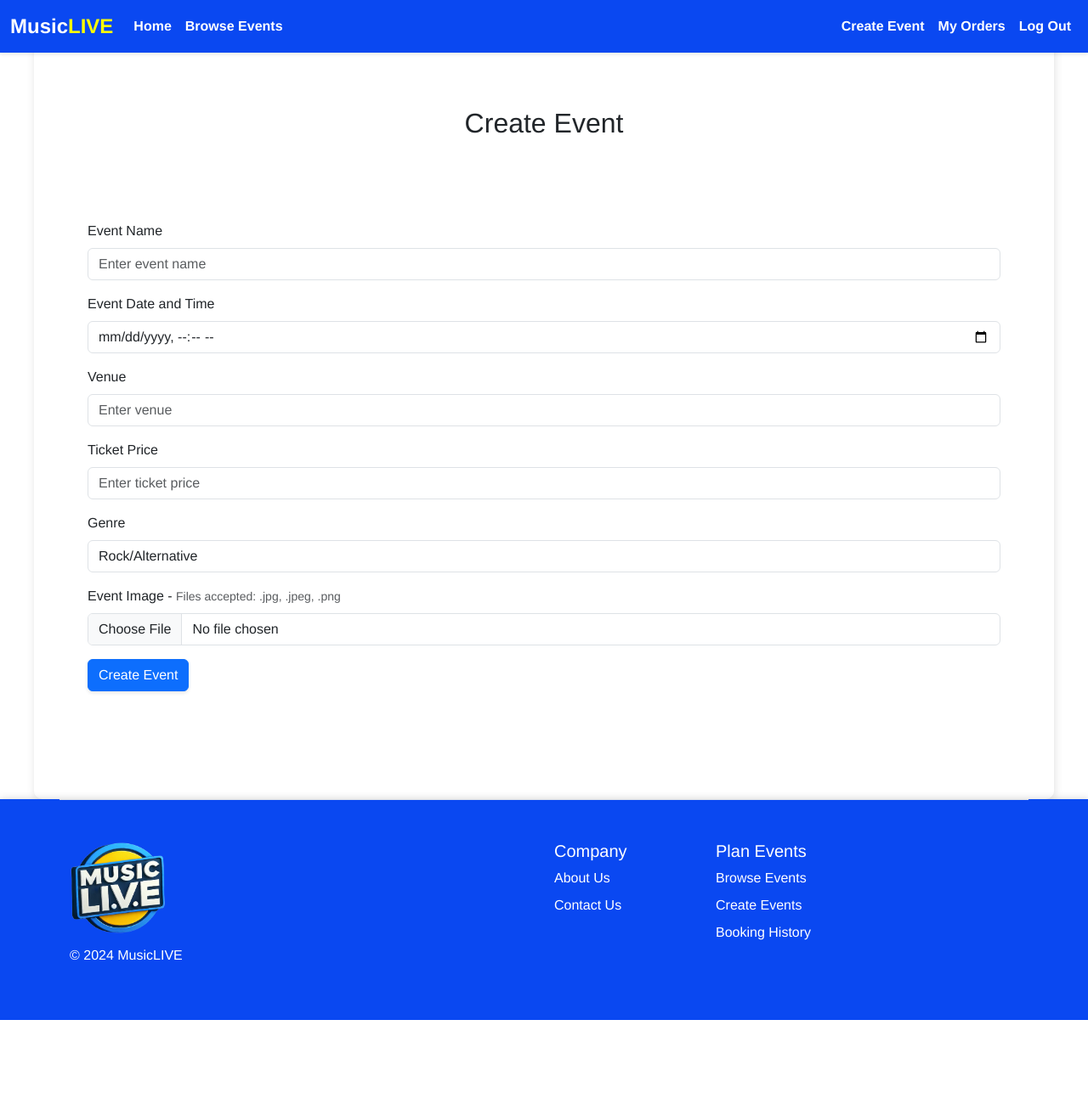
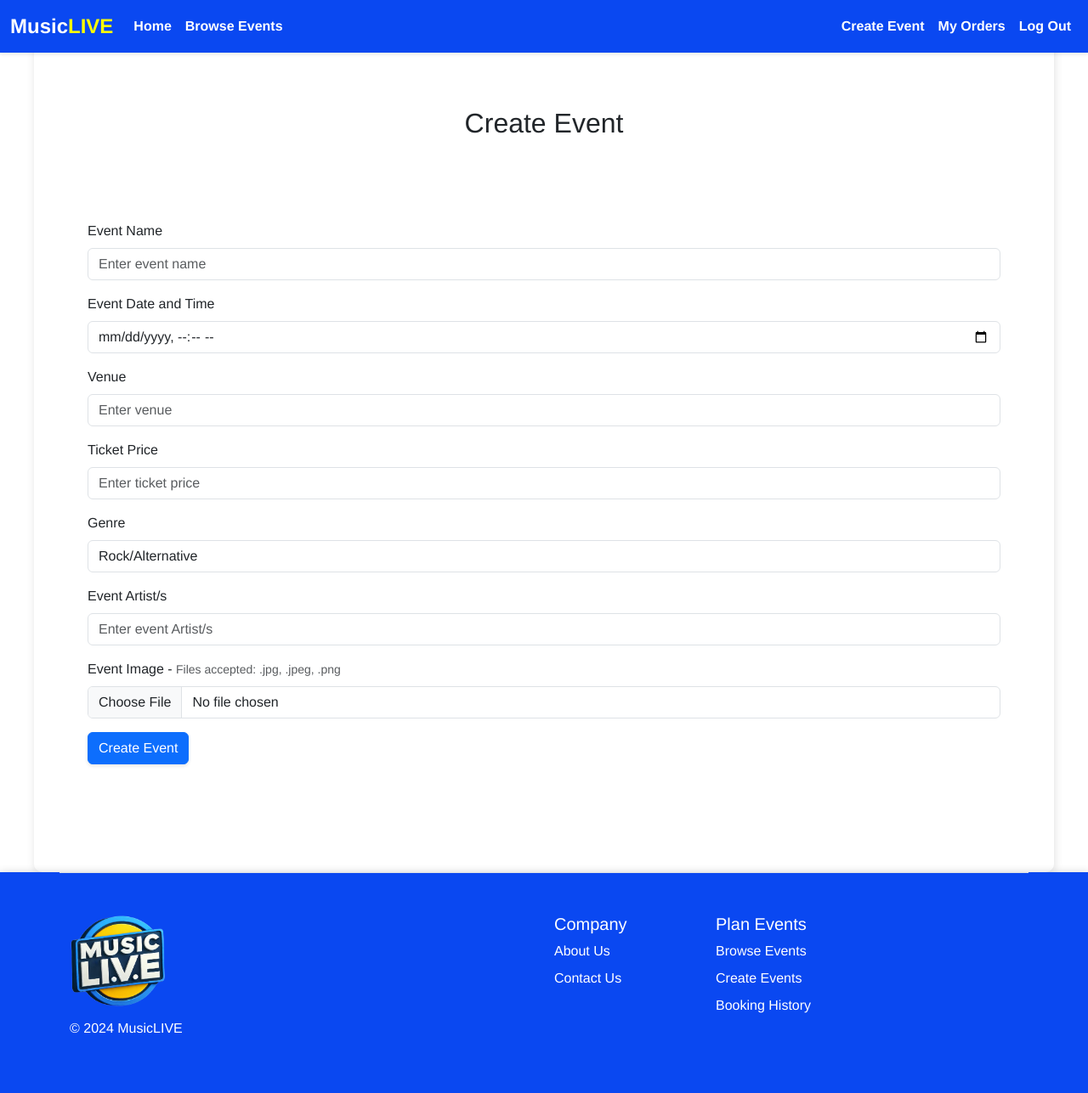
Before and after one commit to whisper0606/IAB207-Ass3-2024-Group-45, a Flask app: page /create_event in a window 1280 px wide. Shown: the whole page at 85% size. Before the commit the page ends 1201 px from the top, so only its background shows below. Run offline with Flask 3, Linux system fonts and the light colour scheme; a user stored in the database is signed in; some libraries are stand-ins or nearby versions.

Commit message:
added artists to db, create event and event_details

```diff
--- a/website/events.py
+++ b/website/events.py
@@ -33,6 +33,7 @@ def create_event():
             venue=form.event_venue.data,
             ticket_price=form.event_ticket_price.data,
             genre=form.event_genre.data,
+            artists=form.event_artists.data,
             status="OPEN",
             image=filename,
             creator_id=creator_id
--- a/website/forms.py
+++ b/website/forms.py
@@ -28,6 +28,7 @@ class CreateEventForm(FlaskForm): # This form is for creating events
     event_venue=StringField("Venue", validators=[InputRequired()])
     event_ticket_price=IntegerField("Ticket Price", validators=[InputRequired()])
     event_genre=SelectField("Genre", choices=[("ROCK_ALT", "Rock/Alternative"), ("POP_FOLK","Pop/Folk"), ("EDM", "Electronic/Dance"), ("HIPHOP_RNB","Hip-Hop/R&B")], validators=[InputRequired()])
+    event_artists=StringField("Artist Names", validators=[InputRequired()])
     event_image=FileField("Image", validators=[DataRequired(), FileAllowed(['jpg','png','jpeg'])])
     create_event=SubmitField("Create Event")
 
--- a/website/models.py
+++ b/website/models.py
@@ -44,6 +44,7 @@ class Event(db.Model):
     datetime = db.Column(db.DateTime, nullable=False)
     venue = db.Column(db.String(100), nullable=False)
     genre = db.Column(db.Enum(Genre), nullable=False)
+    artists = db.Column(db.String(100), nullable=False)
     ticket_price = db.Column(db.Integer, nullable=False)
     image = db.Column(db.String(400))
     status = db.Column(db.Enum(Status), nullable=False)
--- a/website/templates/create_event.html
+++ b/website/templates/create_event.html
@@ -27,6 +27,10 @@
                 {{ form.event_genre(class="form-control", placeholder="Select genre") }}
             </div>
             <div class="mb-3">
+                <label for="event_artist" class="form-label">Event Artist/s</label>
+                {{ form.event_artists(class="form-control", placeholder="Enter event Artist/s") }}
+            </div>
+            <div class="mb-3">
                 <label for="event_image" class="form-label">Event Image - </label>
                 <small class="form-text text-muted">Files accepted: .jpg, .jpeg, .png</small>
                 {{ form.event_image(class="form-control") }}
```
Also changed, not shown: website/templates/event_details.html (+2 -9 lines), instance/sitedata.sqlite, website/static/event_images/images.jpeg (added).
